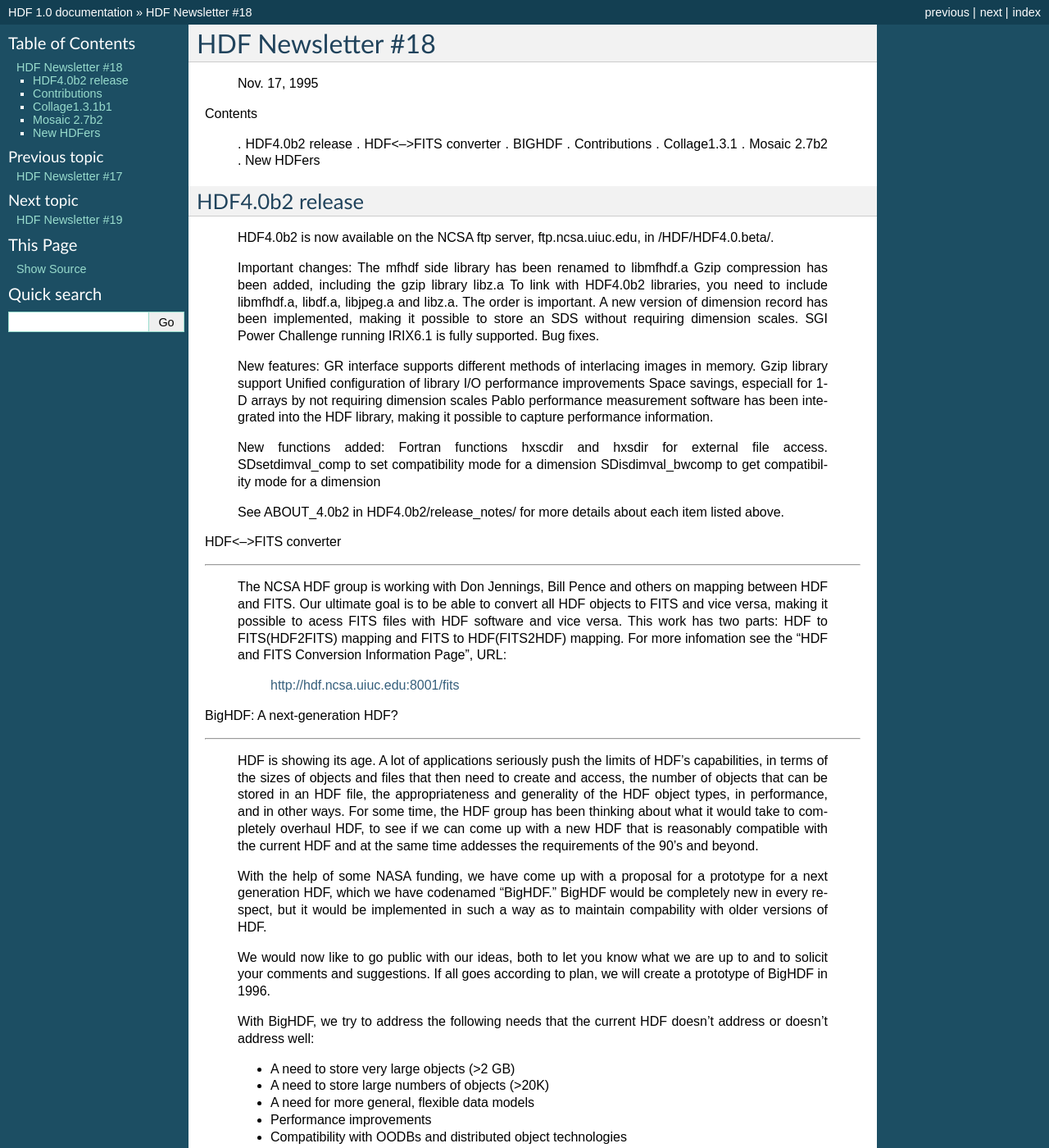
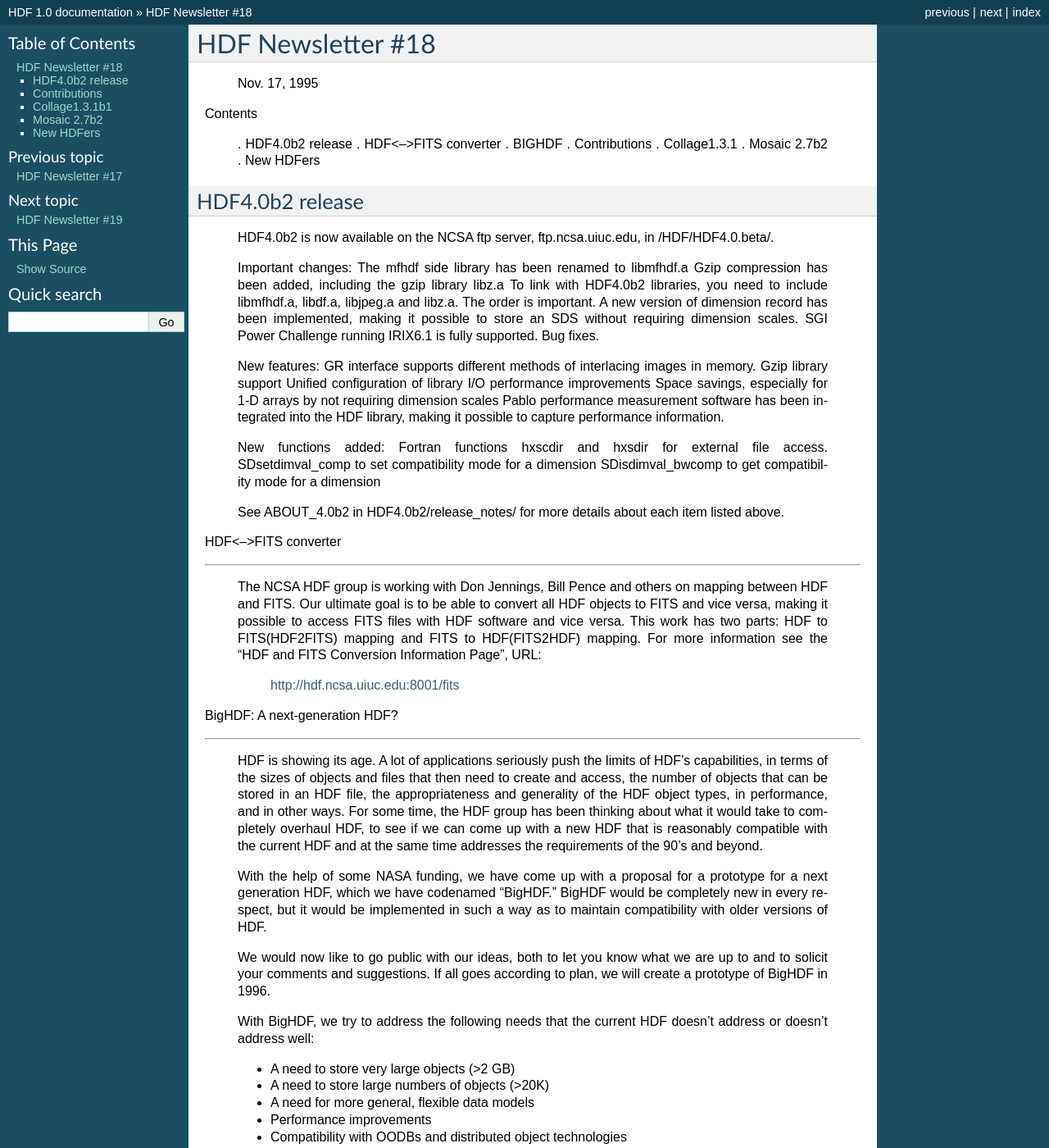
Before and after one commit to hdfeos/hdf, a Sphinx documentation site: the page built from docs/018.rst, in a window 1280 px wide and 1400 px high. Shown: the whole window at 82% size. Built offline with Sphinx 7.4.7, drawn with Linux system fonts in a browser that asks for light colours; pages that are not in the unit, such as notebooks, are missing from menus.

Commit message:
chore: fix spelling

```diff
--- a/docs/016.rst
+++ b/docs/016.rst
@@ -63,7 +63,7 @@
 2. Fortran function sfiscvar() was missing on some platforms.
 3. SDwritedata sometimes wrote out the incorrect number of bytes for
  odd dimension sizes if the first dimension was UNLIMITED.
-4. The file name hdf/MAKE.IRIS4 was missleading. It has been
+4. The file name hdf/MAKE.IRIS4 was misleading. It has been
  renamed as hdf/MAKE.IRIX.
 5. Minor fixes.
 
--- a/docs/017.rst
+++ b/docs/017.rst
@@ -261,7 +261,7 @@
 2. There is now an interpolation feature that interpolates animations. Now
 
 animation can be scaled by any factor x and Collage will take care of all
-the computations involved in proper enlargment of image.
+the computations involved in proper enlargement of image.
 
 3. Error handling has been substantially improved, including
  - Doodles are now clipped properly on white board
--- a/docs/018.rst
+++ b/docs/018.rst
@@ -37,7 +37,7 @@
  Gzip library support
  Unified configuration of library
  I/O performance improvements
- Space savings, especiall for 1-D arrays by not requiring
+ Space savings, especially for 1-D arrays by not requiring
  dimension scales
  Pablo performance measurement software has been integrated into
  the HDF library, making it possible to capture performance
@@ -59,10 +59,10 @@
  The NCSA HDF group is working with Don Jennings, Bill Pence
  and others on mapping between HDF and FITS. Our ultimate goal
  is to be able to convert all HDF objects to FITS and vice
- versa, making it possible to acess FITS files with HDF
+ versa, making it possible to access FITS files with HDF
  software and vice versa. This work has two parts: HDF to
  FITS(HDF2FITS) mapping and FITS to HDF(FITS2HDF) mapping.
- For more infomation see the "HDF and FITS Conversion Information
+ For more information see the "HDF and FITS Conversion Information
  Page", URL:
 
 	http://hdf.ncsa.uiuc.edu:8001/fits
@@ -80,13 +80,13 @@
  performance, and in other ways. For some time, the HDF group
  has been thinking about what it would take to completely overhaul
  HDF, to see if we can come up with a new HDF that is reasonably
- compatible with the current HDF and at the same time addesses
+ compatible with the current HDF and at the same time addresses
  the requirements of the 90's and beyond.
 
  With the help of some NASA funding, we have come up with a proposal
  for a prototype for a next generation HDF, which we have codenamed
  "BigHDF." BigHDF would be completely new in every respect, but it
- would be implemented in such a way as to maintain compability with
+ would be implemented in such a way as to maintain compatibility with
  older versions of HDF.
 
  We would now like to go public with our ideas, both to let you know
--- a/docs/020.rst
+++ b/docs/020.rst
@@ -121,7 +121,7 @@
 "RIATTR0.0N" -- name of a Vdata containing an attribute in GR
 "RIATTR0.0C" -- class of a Vdata containing an attribute
 
-Atrribute names:
+Attribute names:
 
 "FillValue" -- name of an attribute containing the fill value
 
@@ -141,7 +141,7 @@
 "VALUES" -- field name of a vdata which contains values of an
  SD attribute
 
-Atrribute names:
+Attribute names:
 
 "_FillValue" -- user defined fill value
 "long_name" -- data/dimension label string
--- a/docs/037.rst
+++ b/docs/037.rst
@@ -239,7 +239,7 @@
 -------------------------------------------------------------------------------
 
 
-HDF Configuration Record (HCR) Tools Release 2.0v1.2 is freely avilable
+HDF Configuration Record (HCR) Tools Release 2.0v1.2 is freely available
 for public access. HCR is a tools suite that provides an easy interface
 to create, modify and access HDF-EOS files. This release has been
 upgraded to work with the latest official releases of the HDF-EOS library
```
